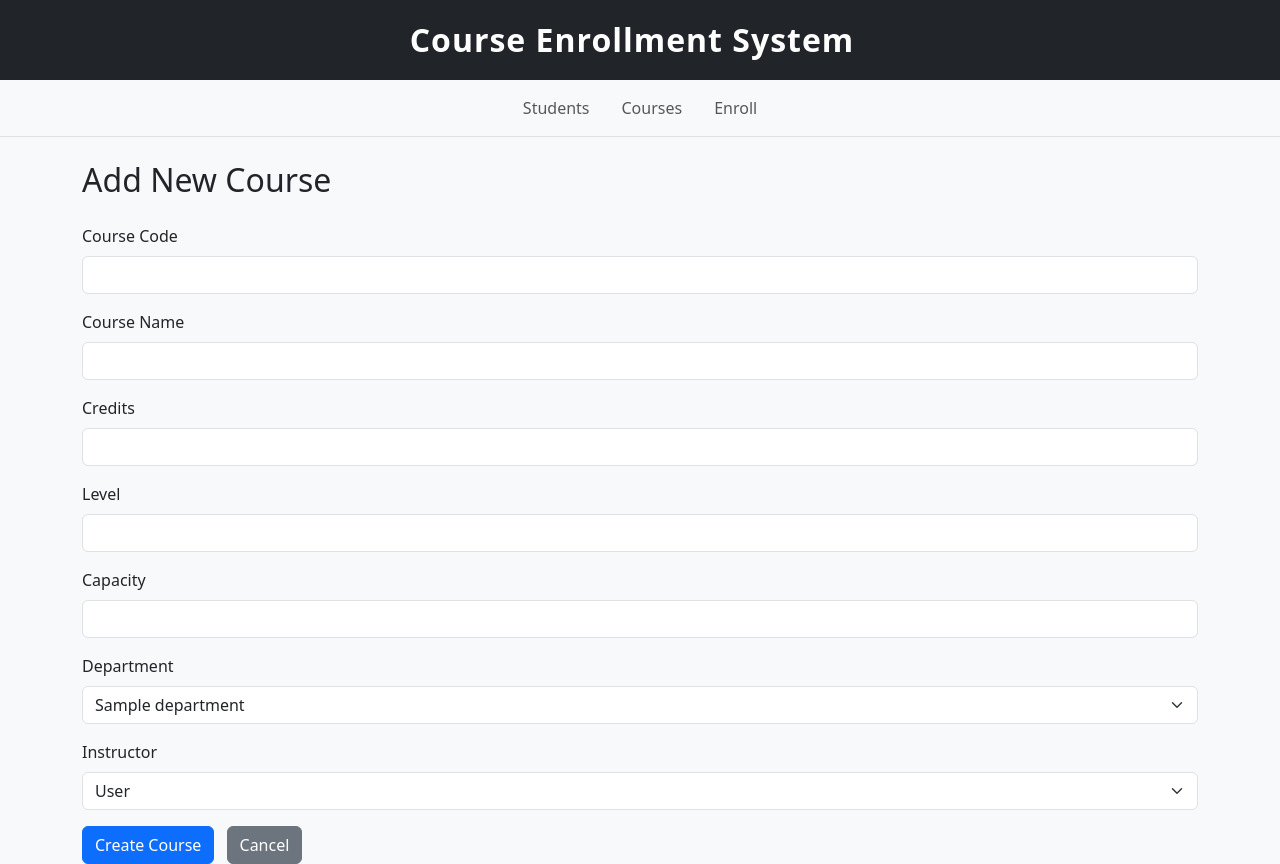
After one commit to Chihiro1998/CS5200_Course_Enrollment_Sys, a Flask app: page /courses/add in a window 1280 px wide. The commit adds this page. Run offline with Flask 3, Linux system fonts and the light colour scheme; a database or web service that is not in the repository returns one stand-in record (values such as "Sample title"); some libraries are stand-ins or nearby versions.

Commit message:
Update Course CRUD

```diff
--- a/app/routes.py
+++ b/app/routes.py
@@ -250,3 +250,141 @@ def course_detail(course_id):
     return render_template("course_detail.html",
                            course=course,
                            enrollments=enrollments)
+
+# ============================
+# ADD COURSE
+# ============================
+
+
+@main.route("/courses/add", methods=["GET", "POST"])
+def add_course():
+    conn = get_db_connection()
+    cur = conn.cursor()
+
+    # Load departments & instructors for dropdown
+    cur.execute("SELECT department_id, department_name FROM departments")
+    departments = cur.fetchall()
+
+    cur.execute(
+        "SELECT instructor_id, first_name || ' ' || last_name FROM instructors")
+    instructors = cur.fetchall()
+
+    if request.method == "POST":
+        code = request.form["course_code"]
+        name = request.form["course_name"]
+        credits = request.form["credits"]
+        level = request.form["level"]
+        capacity = request.form["capacity"]
+        dept_id = request.form["department_id"]
+        inst_id = request.form["instructor_id"]
+
+        if not code or not name or not credits or not dept_id or not inst_id:
+            flash("All required fields must be filled.", "error")
+            return render_template("course_add.html",
+                                   departments=departments,
+                                   instructors=instructors)
+
+        cur.execute("""
+            INSERT INTO courses (course_code, course_name, credits, level, capacity,
+                                 department_id, instructor_id, status)
+            VALUES (%s, %s, %s, %s, %s, %s, %s, 'Active')
+        """, (code, name, credits, level, capacity, dept_id, inst_id))
+
+        conn.commit()
+        flash("Course added successfully!", "success")
+        return redirect(url_for("main.course_list"))
+
+    cur.close()
+    conn.close()
+    return render_template("course_add.html",
+                           departments=departments,
+                           instructors=instructors)
+
+# ============================
+# EDIT COURSE
+# ============================
+
+
+@main.route("/courses/edit/<int:course_id>", methods=["GET", "POST"])
+def edit_course(course_id):
+    conn = get_db_connection()
+    cur = conn.cursor()
+
+    # Fetch course data
+    cur.execute("""
+        SELECT course_id, course_code, course_name, credits, level,
+               capacity, department_id, instructor_id
+        FROM courses
+        WHERE course_id = %s
+    """, (course_id,))
+    course = cur.fetchone()
+
+    if not course:
+        flash("Course not found.", "error")
+        return redirect(url_for("main.course_list"))
+
+    # Dropdown data
+    cur.execute("SELECT department_id, department_name FROM departments")
+    departments = cur.fetchall()
+
+    cur.execute(
+        "SELECT instructor_id, first_name || ' ' || last_name FROM instructors")
+    instructors = cur.fetchall()
+
+    if request.method == "POST":
+        code = request.form["course_code"]
+        name = request.form["course_name"]
+        credits = request.form["credits"]
+        level = request.form["level"]
+        capacity = request.form["capacity"]
+        dept_id = request.form["department_id"]
+        inst_id = request.form["instructor_id"]
+
+        if not code or not name or not credits:
+            flash("All fields are required.", "error")
+            return render_template("course_edit.html",
+                                   course=course,
+                                   departments=departments,
+                                   instructors=instructors)
+
+        cur.execute("""
+            UPDATE courses
+            SET course_code=%s, course_name=%s, credits=%s,
+                level=%s, capacity=%s, department_id=%s,
+                instructor_id=%s
+            WHERE course_id=%s
+        """, (code, name, credits, level, capacity, dept_id, inst_id, course_id))
+
+        conn.commit()
+        flash("Course updated successfully!", "success")
+        return redirect(url_for("main.course_detail", course_id=course_id))
+
+    cur.close()
+    conn.close()
+    return render_template("course_edit.html",
+                           course=course,
+                           departments=departments,
+                           instructors=instructors)
+
+# ============================
+# DELETE COURSE (SOFT DELETE)
+# ============================
+
+
+@main.route("/courses/<int:course_id>/delete", methods=["POST"])
+def delete_course(course_id):
+    conn = get_db_connection()
+    cur = conn.cursor()
+
+    cur.execute("""
+        UPDATE courses
+        SET status='Inactive'
+        WHERE course_id=%s
+    """, (course_id,))
+
+    conn.commit()
+    cur.close()
+    conn.close()
+
+    flash("Course deleted successfully.", "success")
+    return redirect(url_for("main.course_list"))
--- /dev/null
+++ b/app/templates/course_add.html
@@ -0,0 +1,62 @@
+{% extends "base.html" %}
+
+{% block title %}Add Course{% endblock %}
+
+{% block content %}
+
+<h2 class="mb-4">Add New Course</h2>
+
+<form method="POST">
+  <div class="mb-3">
+    <label class="form-label">Course Code</label>
+    <input type="text" name="course_code" class="form-control" required>
+  </div>
+
+  <div class="mb-3">
+    <label class="form-label">Course Name</label>
+    <input type="text" name="course_name" class="form-control" required>
+  </div>
+
+  <div class="mb-3">
+    <label class="form-label">Credits</label>
+    <input type="number" name="credits" class="form-control" required>
+  </div>
+
+  <div class="mb-3">
+    <label class="form-label">Level</label>
+    <input type="text" name="level" class="form-control">
+  </div>
+
+  <div class="mb-3">
+    <label class="form-label">Capacity</label>
+    <input type="number" name="capacity" class="form-control" required>
+  </div>
+
+  <div class="mb-3">
+    <label class="form-label">Department</label>
+    <select name="department_id" class="form-select">
+      {% for d in departments %}
+      <option value="{{ d[0] }}">{{ d[1] }}</option>
+      {% endfor %}
+    </select>
+  </div>
+
+  <div class="mb-3">
+    <label class="form-label">Instructor</label>
+    <select name="instructor_id" class="form-select">
+      {% for i in instructors %}
+      <option value="{{ i[0] }}">{{ i[1] }}</option>
+      {% endfor %}
+    </select>
+  </div>
+
+  <!-- Submit & Cancel buttons -->
+  <button class="btn btn-primary">Create Course</button>
+
+  <a href="{{ url_for('main.course_list') }}" class="btn btn-secondary ms-2">
+    Cancel
+  </a>
+
+</form>
+
+{% endblock %}
```
Also changed, not shown: app/templates/course_detail.html (+30 -10 lines), app/templates/course_edit.html (added, +61 -0 lines), app/templates/courses.html (+22 -10 lines).
